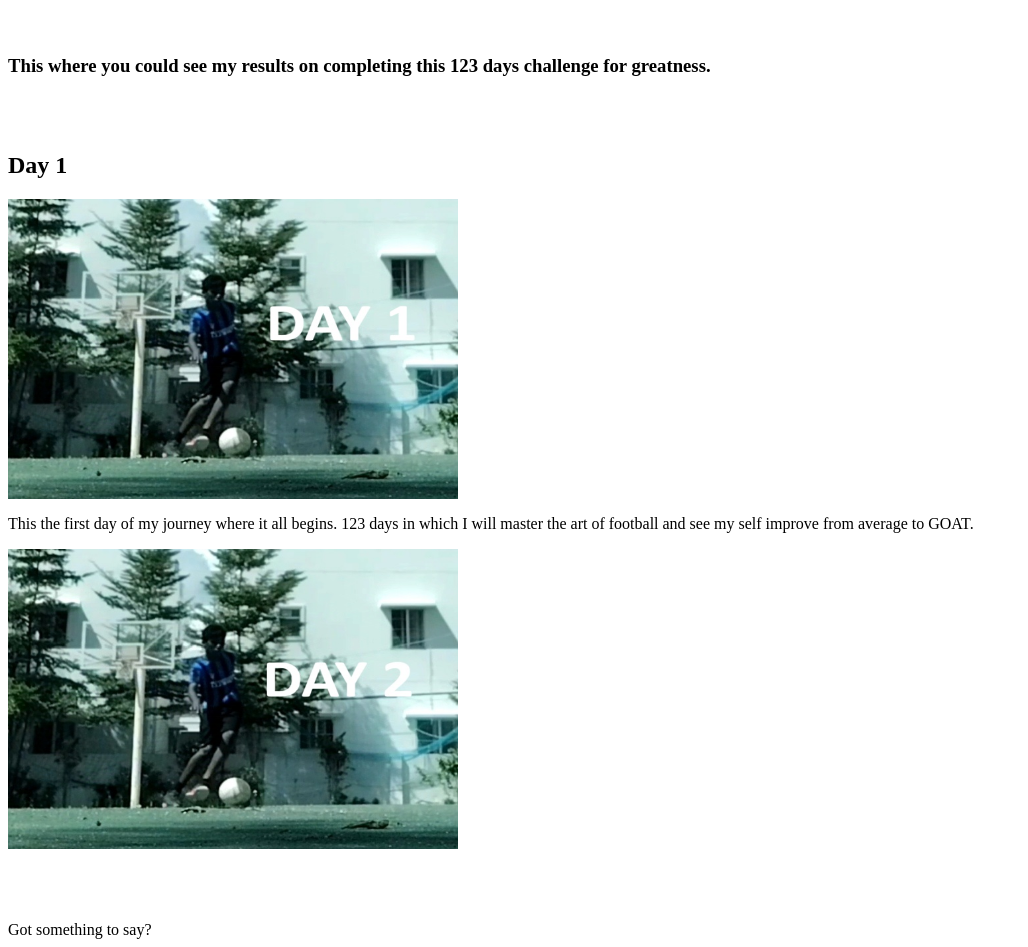
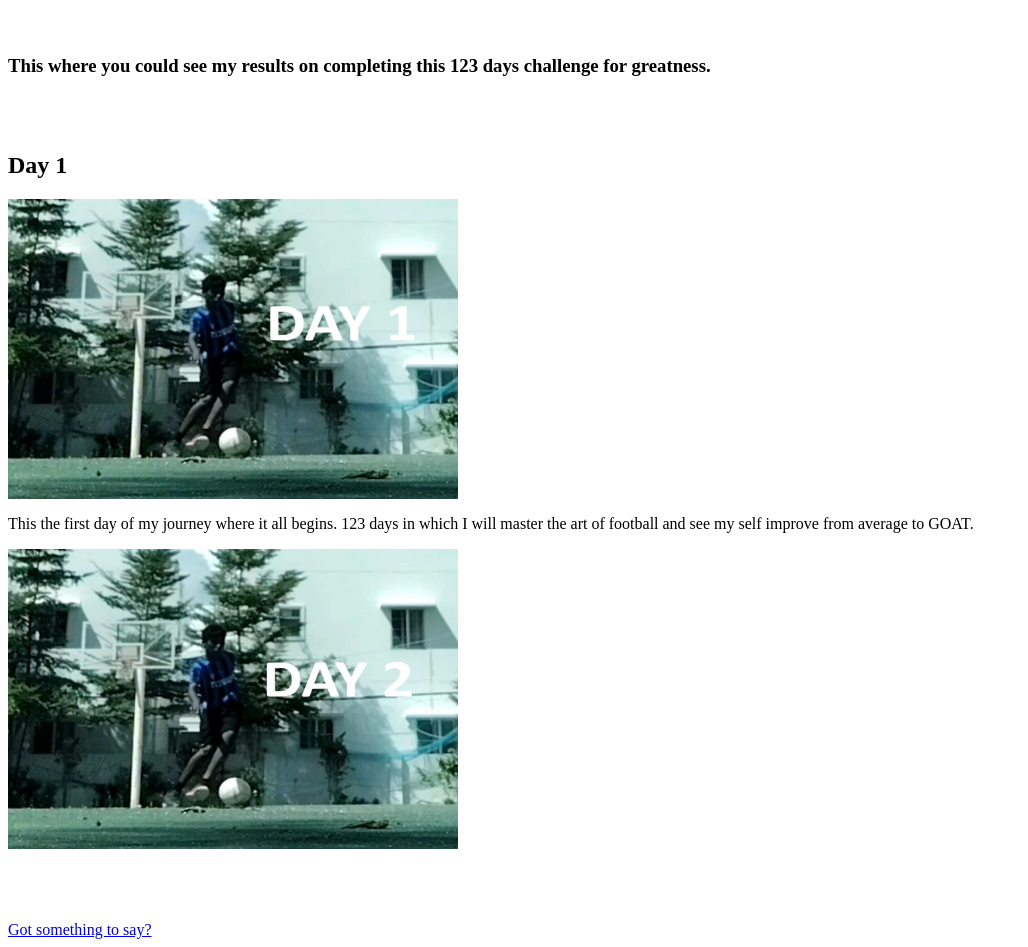
Before and after one commit to Harie10/123dfut, a plain HTML site: page index.html in a window 1280 px wide. Shown: the part 48-995 px from the top of the page, without its empty margins (0-1028 px from the left). Drawn offline with Linux system fonts and the light colour scheme.

Commit message:
Update index.html

```diff
--- a/index.html
+++ b/index.html
@@ -19,11 +19,12 @@
 <br>
 <br>
 <br>
-<a herf="https://harie10.github.io/123dfut/123DaysFootballChallengeComments.html">
+<a href="https://harie10.github.io/123dfut/123DaysFootballChallengeComments.html">
 Got something to say?
 </a>
 
 
 
+
 </body>
 </html>
```
